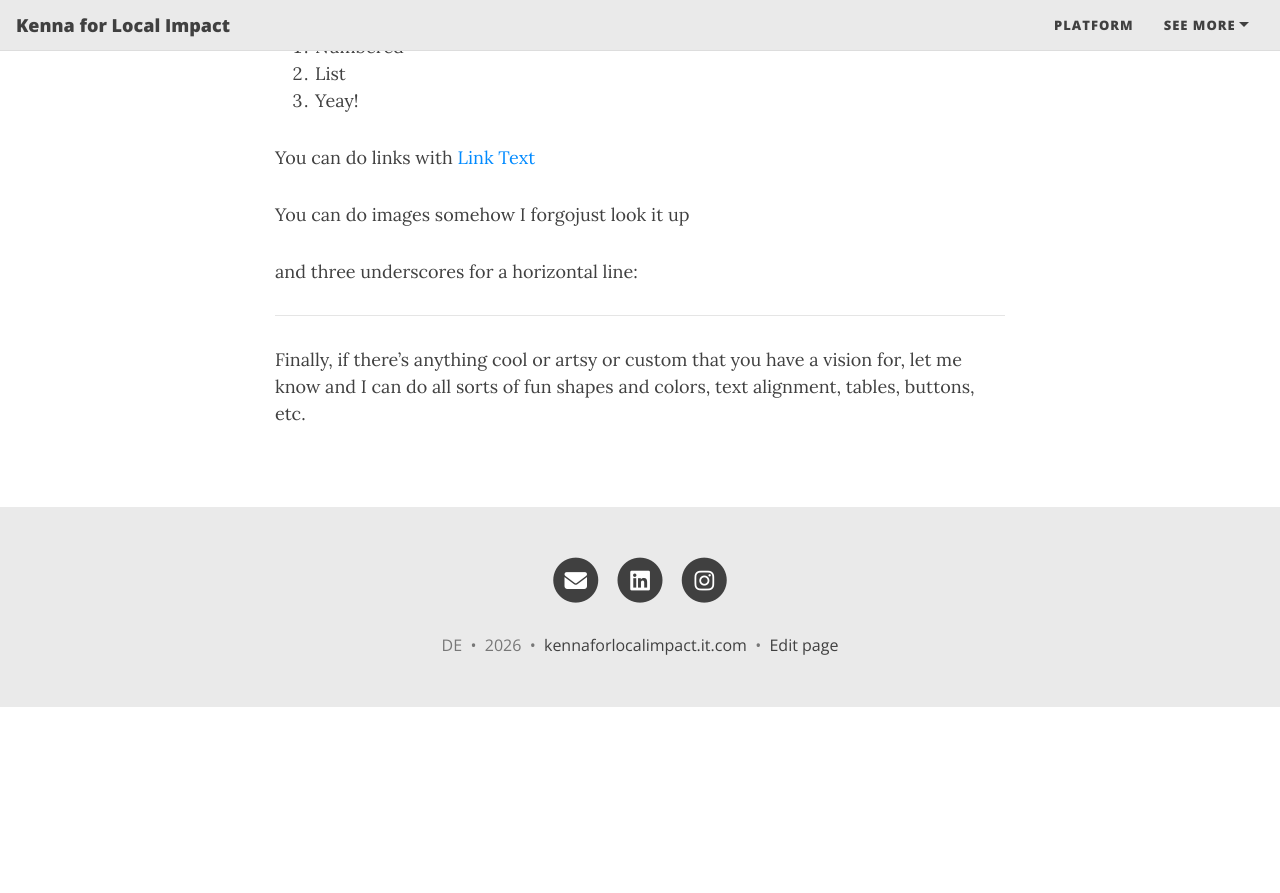
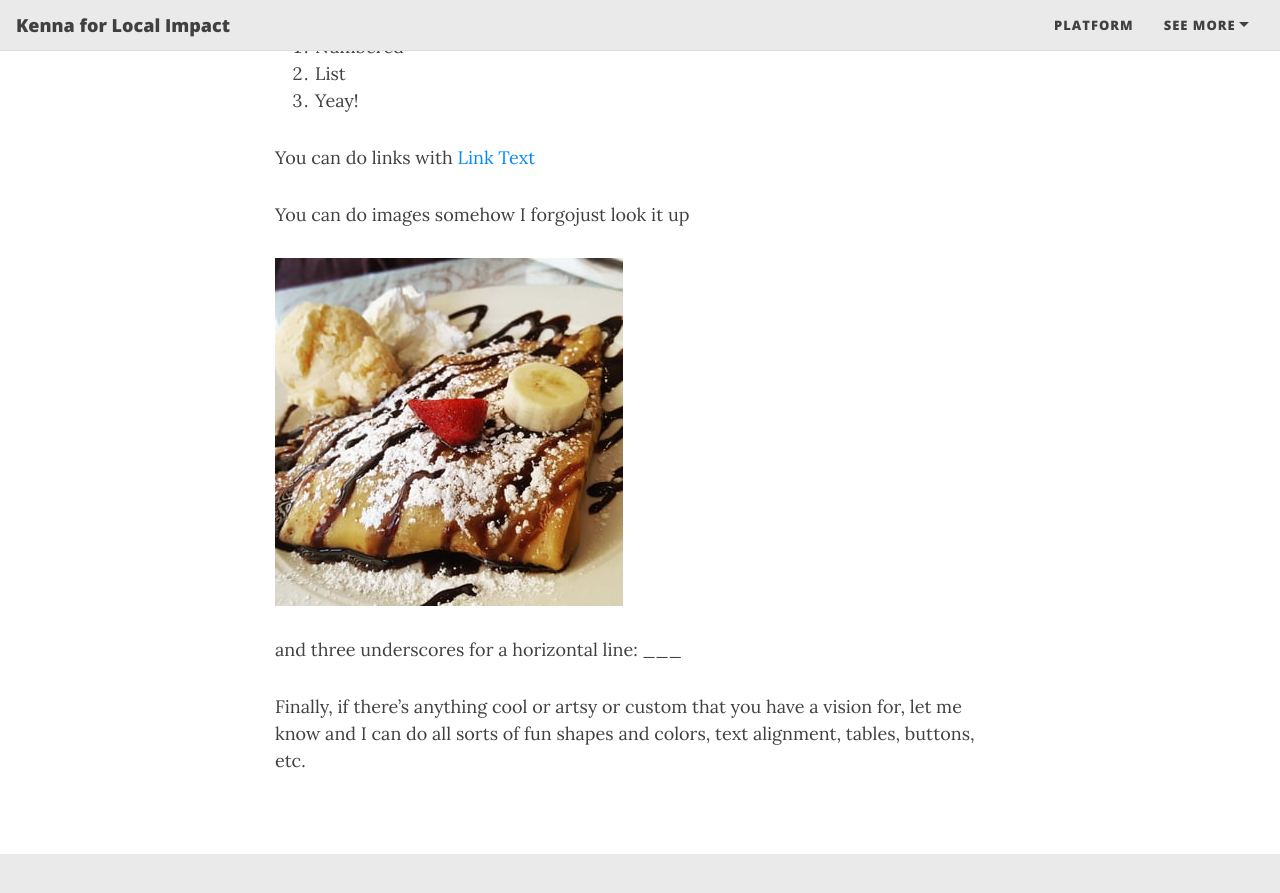
Before and after one commit to brankenn4325/brankenn4325.github.io, a Jekyll site: the page built from platform.md, in a window 1280 px wide and 900 px high, scrolled down 896 px. Shown: the top 893 px of the window. Built offline with Jekyll 4.4.1, drawn with Linux system fonts in a browser that asks for light colours; before the commit the page ends 1603 px from its top, so only the background shows below that.

Commit message:
Update platform.md

```diff
--- a/platform.md
+++ b/platform.md
@@ -31,8 +31,9 @@ You can do links with [Link Text](https://www.url.com)
 
 You can do images somehow I forgojust look it up
 
+![Alt text](/assets/img/crepe.jpg)
+
 and three underscores for a horizontal line:
-
 ___
 
 Finally, if there's anything cool or artsy or custom that you have a vision for, let me know and I can do all sorts of fun shapes and colors, text alignment, tables, buttons, etc.
```
